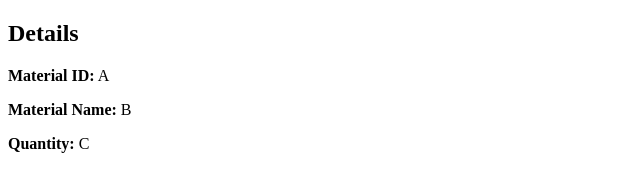
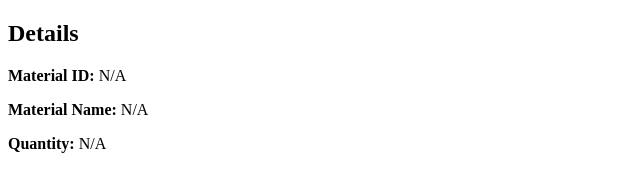
Before and after one commit to Pranavvdeloitte/Order-History, a website: page qr.html in a window 1280 px wide. Shown: the full height of the page, 0-640 px from the left. Drawn offline with Linux system fonts and the light colour scheme.

Commit message:
Changes done

```diff
--- a/qr.html
+++ b/qr.html
@@ -15,9 +15,14 @@
   <script>
     const params = new URLSearchParams(window.location.search);
 
-    document.getElementById("id").innerText = "A";
-    document.getElementById("name").innerText = "B";
-    document.getElementById("qty").innerText = "C";
+    document.getElementById("id").innerText =
+      params.get("id") || "N/A";
+
+    document.getElementById("name").innerText =
+      params.get("name") || "N/A";
+
+    document.getElementById("qty").innerText =
+      params.get("qty") || "N/A";
   </script>
 
 </body>
```
